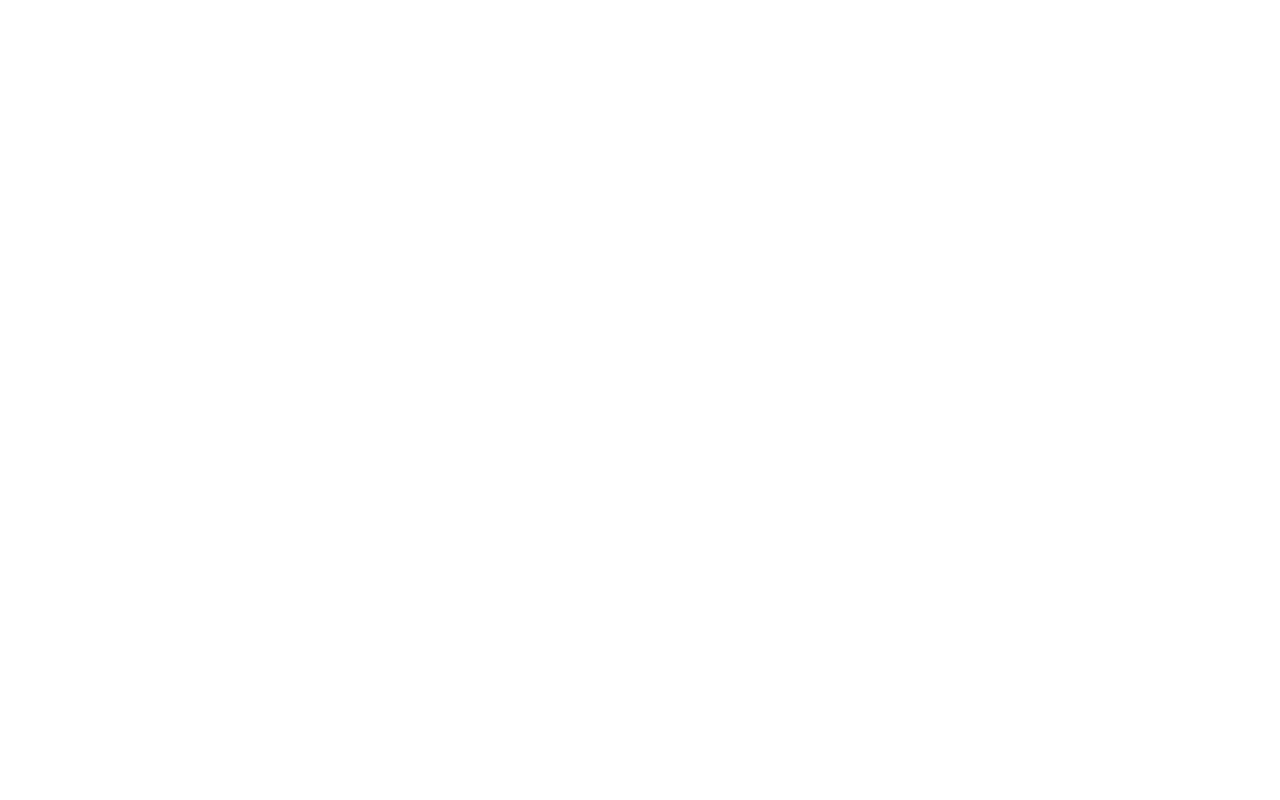
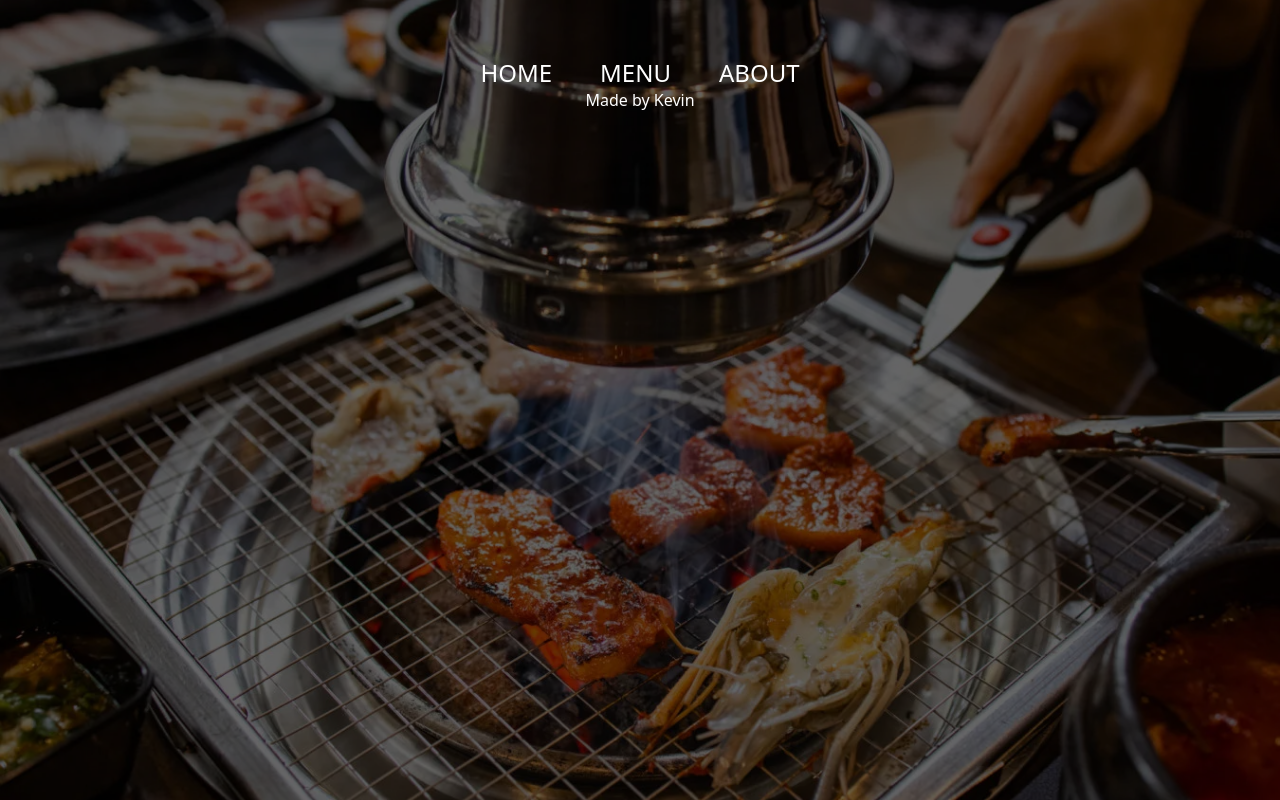
Before and after one commit to kevinwchen/odin-restaurant-page, a website built with webpack: page dist/index.html in a window 1280 px wide. Built offline with nearby package versions, Linux system fonts and the light colour scheme.

Commit message:
Add basic navbar and footer modules

```diff
--- a/package.json
+++ b/package.json
@@ -17,6 +17,8 @@
   },
   "homepage": "https://github.com/kevinwchen/odin-restaurant-page#readme",
   "devDependencies": {
+    "css-loader": "^6.7.3",
+    "style-loader": "^3.3.2",
     "webpack": "^5.79.0",
     "webpack-cli": "^5.0.1"
   }
--- /dev/null
+++ b/src/createElement.js
@@ -0,0 +1,7 @@
+const createElement = (type, id) => {
+  const element = document.createElement(type);
+  element.id = id;
+  return element;
+};
+
+export default createElement;
--- /dev/null
+++ b/src/footer.js
@@ -0,0 +1,12 @@
+import createElement from "./createElement";
+
+const createFooter = () => {
+  const footer = createElement("div", "footer");
+  const footerText = createElement("div", "footerText");
+  footerText.innerText = "Made by Kevin";
+  footer.appendChild(footerText);
+
+  return footer;
+};
+
+export default createFooter;
--- a/src/index.js
+++ b/src/index.js
@@ -1 +1,10 @@
-console.log("whats up webpack");
+import "./style.css";
+import createNavbar from "./navbar";
+import createFooter from "./footer";
+
+const main = document.getElementById("content");
+
+const navbar = createNavbar();
+const footer = createFooter();
+document.body.insertBefore(navbar, main);
+document.body.insertBefore(footer, main.nextSibling);
--- /dev/null
+++ b/src/navbar.js
@@ -0,0 +1,16 @@
+import createElement from "./createElement";
+
+const createNavbar = () => {
+  const navbar = createElement("div", "navbar");
+  const navbarOps = ["home", "menu", "about"];
+
+  for (let item of navbarOps) {
+    let navItem = createElement("div", "nav-" + item);
+    navItem.innerText = item.toUpperCase();
+    navbar.appendChild(navItem);
+  }
+
+  return navbar;
+};
+
+export default createNavbar;
--- /dev/null
+++ b/src/style.css
@@ -0,0 +1,30 @@
+* {
+  font-family: system-ui, -apple-system, BlinkMacSystemFont, "Segoe UI", Roboto,
+    Oxygen, Ubuntu, Cantarell, "Open Sans", "Helvetica Neue", sans-serif;
+  color: white;
+}
+
+body {
+  background: linear-gradient(rgba(0, 0, 0, 0.6), rgba(0, 0, 0, 0.6)),
+    url("./assets/home.webp") no-repeat center center fixed;
+  -webkit-background-size: cover;
+  -moz-background-size: cover;
+  -o-background-size: cover;
+  background-size: cover;
+  display: grid;
+}
+
+#navbar {
+  display: grid;
+  grid-auto-flow: column;
+  font-size: 1.5em;
+  justify-content: center;
+  width: minmax(100px);
+  gap: 2em;
+  padding-top: 2em;
+}
+
+#footer {
+  display: grid;
+  justify-content: center;
+}
--- a/webpack.config.js
+++ b/webpack.config.js
@@ -6,4 +6,16 @@ module.exports = {
     filename: "main.js",
     path: path.resolve(__dirname, "dist"),
   },
+  module: {
+    rules: [
+      {
+        test: /\.css$/i,
+        use: ["style-loader", "css-loader"],
+      },
+      {
+        test: /\.(png|svg|jpg|jpeg|gif)$/i,
+        type: "asset/resource",
+      },
+    ],
+  },
 };
```
Also changed, not shown: dist/2f88a50b5a8004f57521.webp (added), dist/index.html, dist/main.js, src/assets/home.webp (added), 1 other file.
